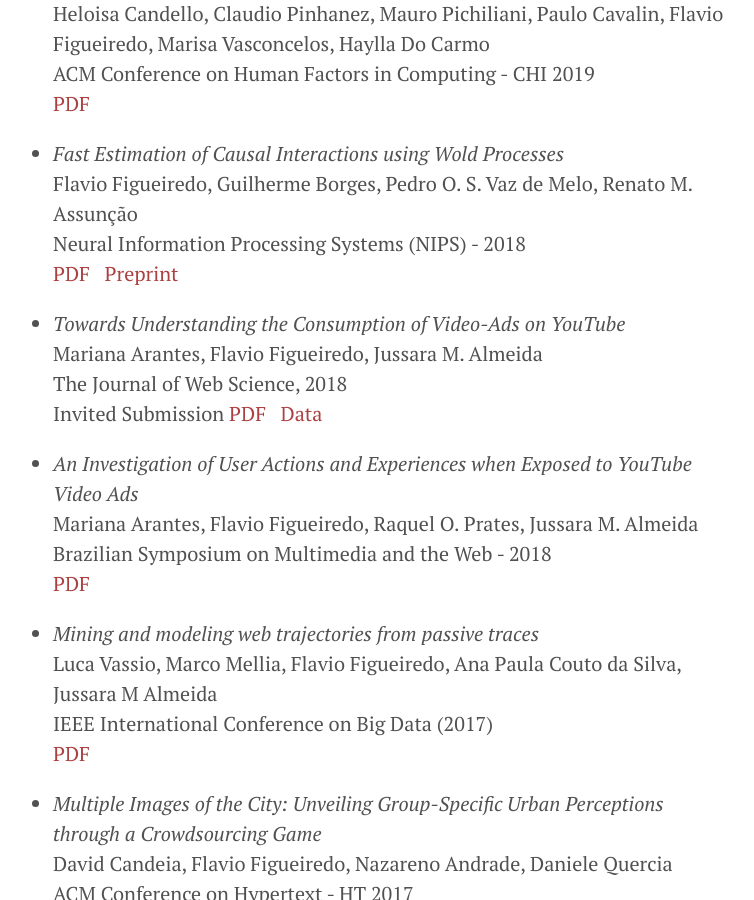
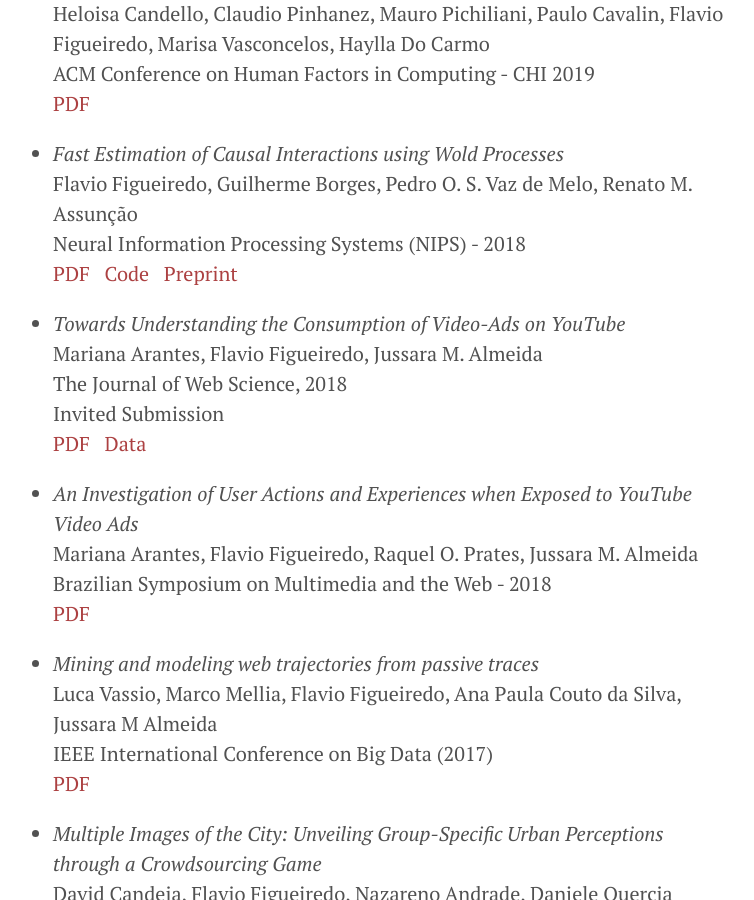
Before and after one commit to flaviovdf/flaviovdf.github.io, a Jekyll site: the page built from index.md, in a window 1280 px wide and 900 px high, scrolled down 498 px. Shown: the whole window, without its empty margins (267-1021 px from the left). Built offline with Jekyll 4.4.1, drawn with Linux system fonts in a browser that asks for light colours.

Commit message:
Update index.md

```diff
--- a/index.md
+++ b/index.md
@@ -22,12 +22,12 @@
 * *Fast Estimation of Causal Interactions using Wold Processes* <br/>
   Flavio Figueiredo, Guilherme Borges, Pedro O. S. Vaz de Melo, Renato M. Assunção <br/>
   Neural Information Processing Systems (NIPS) - 2018 <br/>
-  [PDF](papers/figueiredo2018-nips.pdf) &nbsp; [Preprint](https://arxiv.org/abs/1807.04595)
+  [PDF](papers/figueiredo2018-nips.pdf) &nbsp; [Code](https://github.com/flaviovdf/granger-busca/) &nbsp; [Preprint](https://arxiv.org/abs/1807.04595)
 
 * *Towards Understanding the Consumption of Video-Ads on YouTube* <br/>
   Mariana Arantes, Flavio Figueiredo, Jussara M. Almeida <br/>
   The Journal of Web Science, 2018 <br />
-  Invited Submission
+  Invited Submission <br />
   [PDF](papers/arantes2017-jwsci.pdf) &nbsp; [Data](https://github.com/marianavsarantes/video-ads-dataset)
 
 * *An Investigation of User Actions and Experiences when Exposed to YouTube Video Ads* <br/>
```
